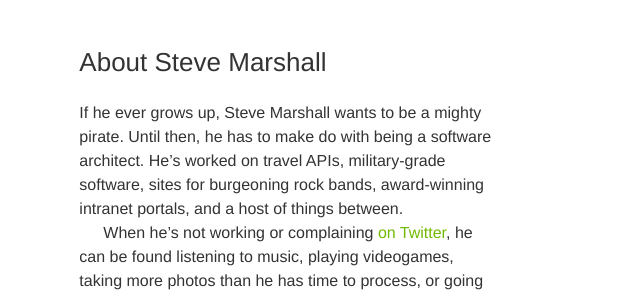
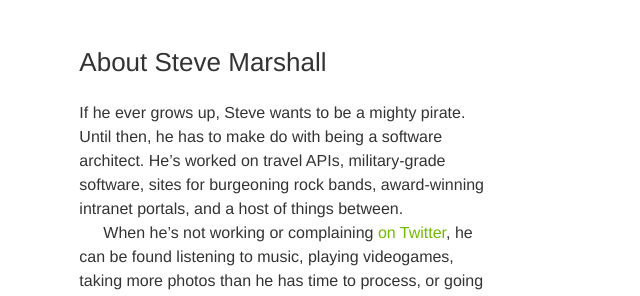
Before and after one commit to SteveMarshall/stevemarshall.github.io, a Jekyll site: the page built from about.md, in a window 1280 px wide. Shown: the top 296 px of the page, without its empty margins (0-640 px from the left). Built offline with Jekyll 4.4.1, drawn with Linux system fonts in a browser that asks for light colours; Markdown is read by kramdown in place of the engine named in the settings.

Commit message:
Fix some typos

```diff
--- a/about.md
+++ b/about.md
@@ -5,9 +5,9 @@ title: About Steve Marshall
 disable_meta: true
 ---
 
-If he ever grows up, Steve Marshall wants to be a mighty pirate. Until
-then, he has to make do with being a software architect. He's worked on
-travel APIs, military-grade software, sites for burgeoning rock bands,
+If he ever grows up, Steve wants to be a mighty pirate. Until then, he
+has to make do with being a software architect. He's worked on travel
+APIs, military-grade software, sites for burgeoning rock bands,
 award-winning intranet portals, and a host of things between.
 
 When he’s not working or complaining [on
```
Also changed, not shown: cv.md (+2 -2 lines).
